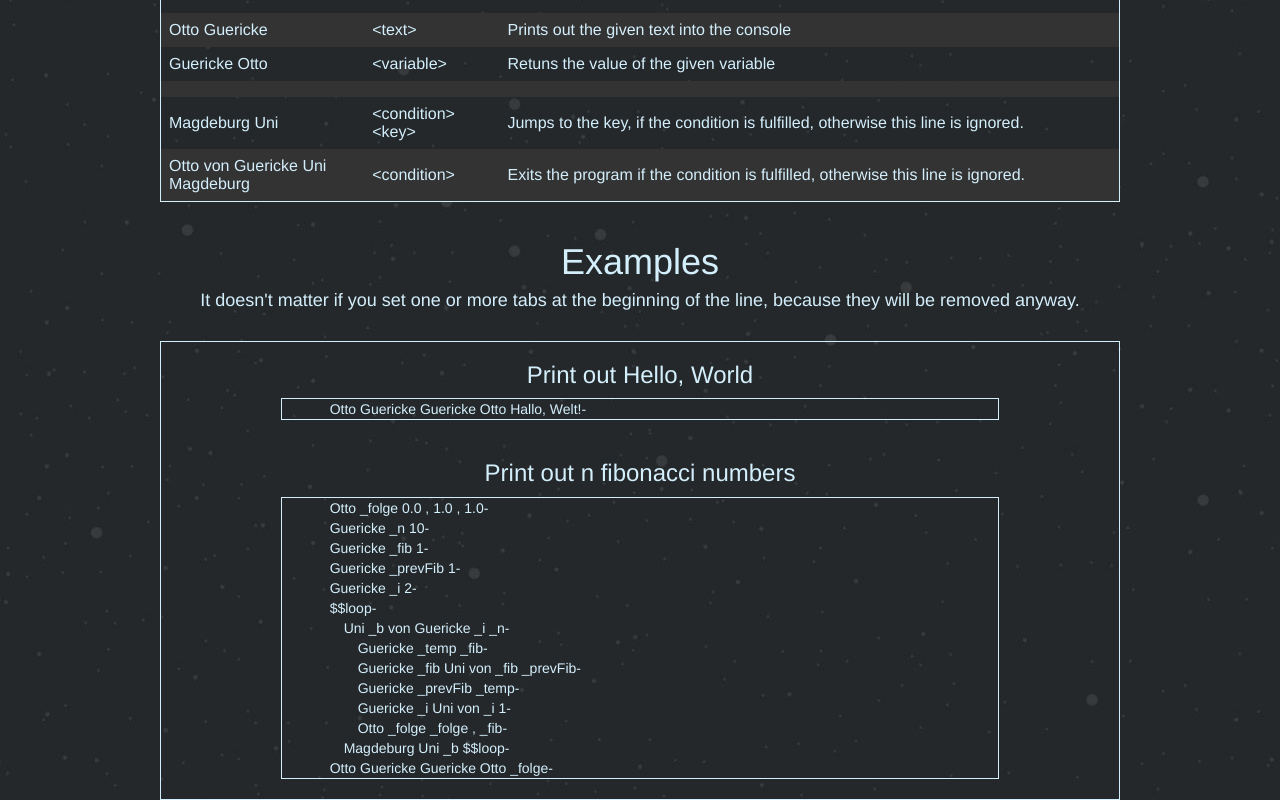
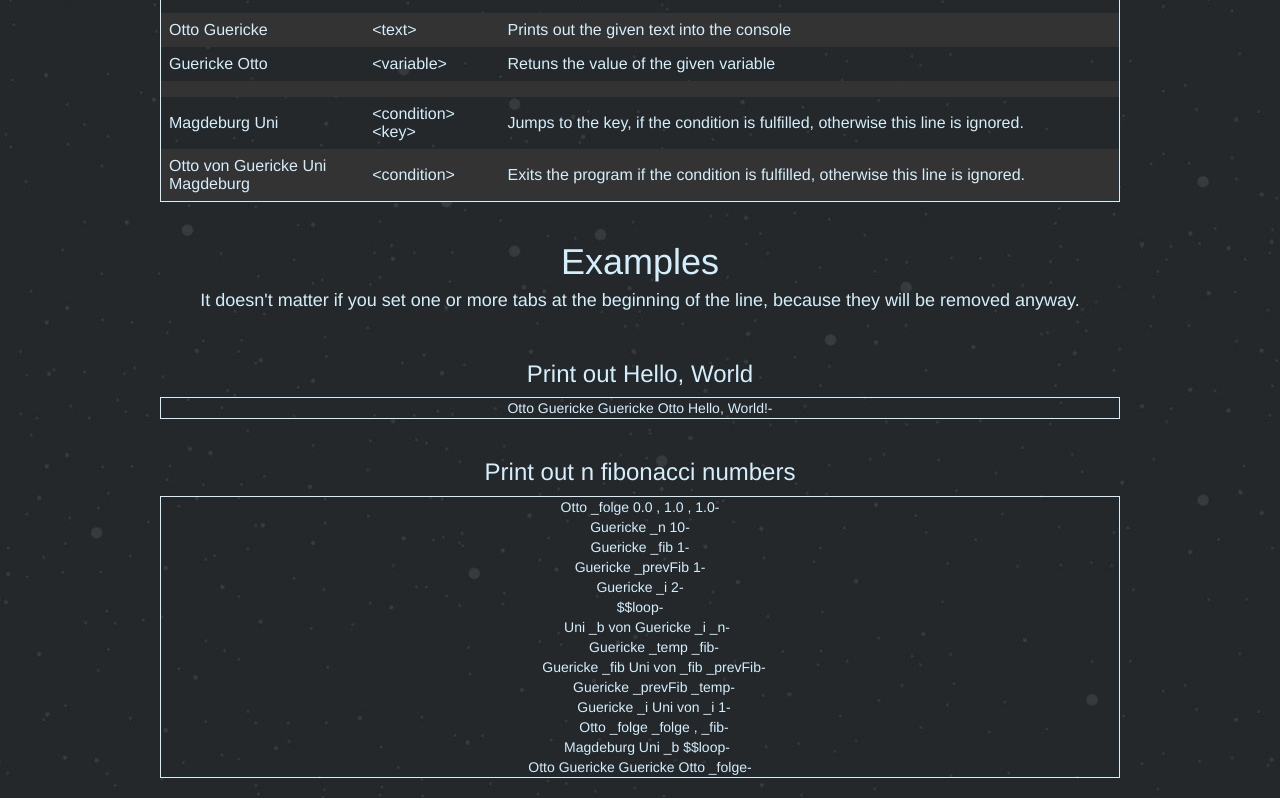
Before and after one commit to AlphaHelixDev/AlphaHelixDev.github.io, a plain HTML site: page ottopl/ottopl.html in a window 1280 px wide. Shown: the part 1310-2110 px from the top of the page. Drawn offline with nearby package versions, Linux system fonts and the light colour scheme; a script that the page names is missing.

Commit message:
Removed code box because of bad looks

```diff
--- a/ottopl/ottopl.html
+++ b/ottopl/ottopl.html
@@ -189,10 +189,9 @@
     <h4 style="color: #D4EFFC;">It doesn't matter if you set one or more tabs at the beginning of the line, because they
         will be removed anyway.</h4>
     </br>
-    <div class="code-box">
     <h3 style="color: #D4EFFC;">Print out Hello, World</h3>
     <div class="code-box inner">
-            Otto Guericke Guericke Otto Hallo, Welt!-
+        Otto Guericke Guericke Otto Hello, World!-
     </div>
     </br>
 
@@ -218,7 +217,6 @@
     </div>
     </br>
 </div>
-</div>
 </body>
 
 <div class="imprint" w3-include-html="../imprint.html"></div>
```
Lines whose indentation alone changed are shown as unchanged.
